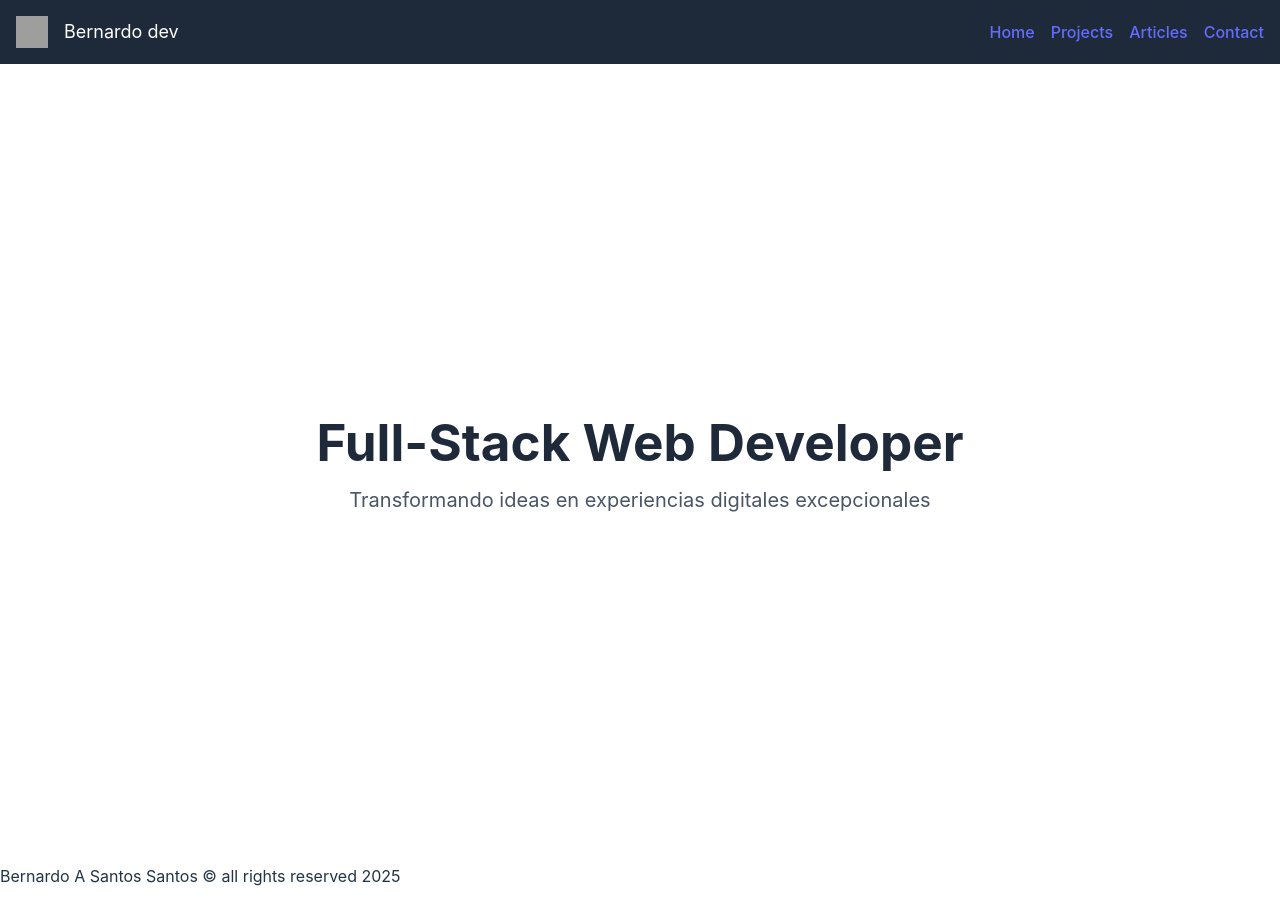
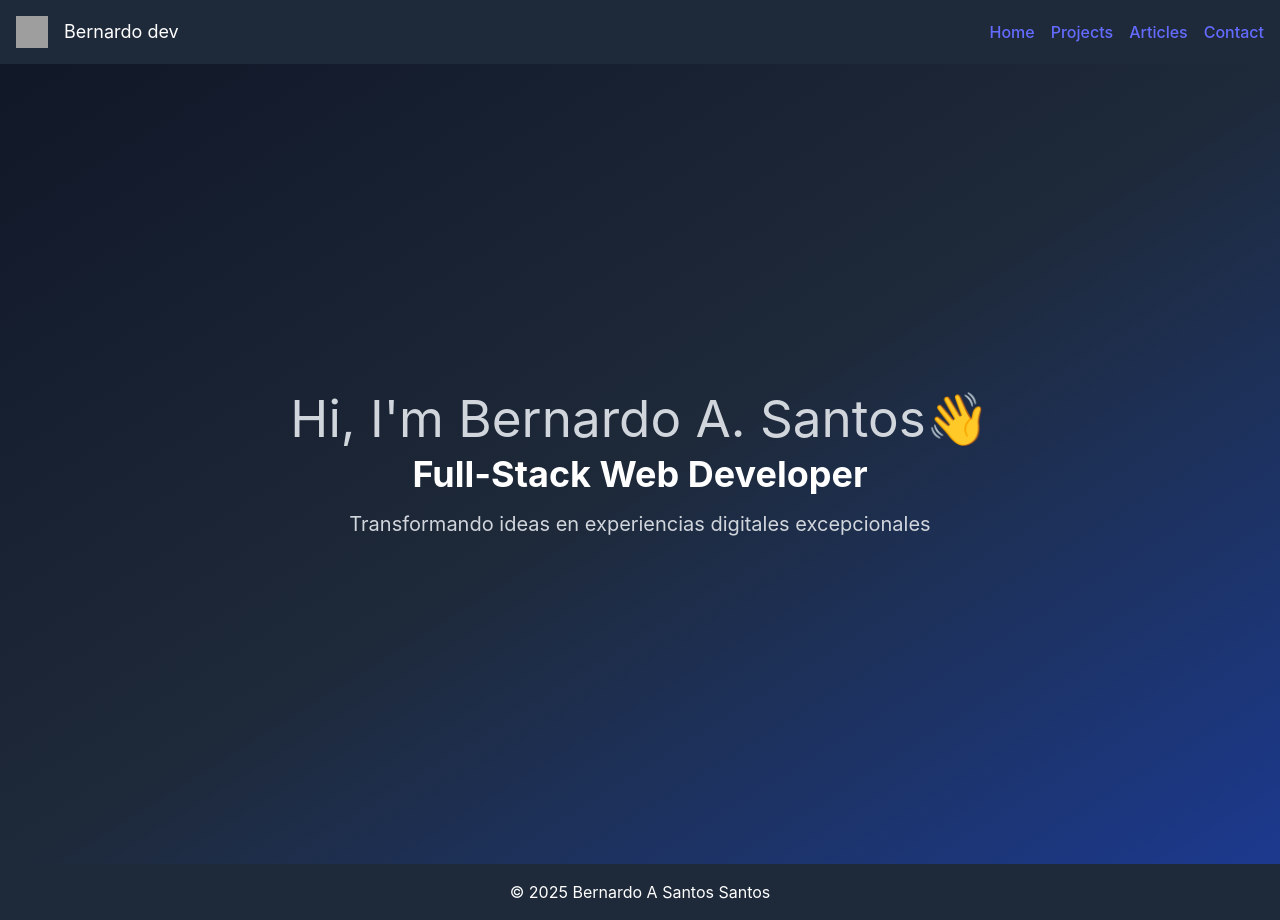
Before and after one commit to Bernardosantossantos/portafoliobs, a React (Vite) app: page / in a window 1280 px wide. Before the commit the page ends 888 px from the top, so only its background shows below. Built offline with nearby package versions, Linux system fonts and the light colour scheme; grey boxes are pictures that could not be loaded.

Commit message:
enhance Home page styling and update Footer component layout

```diff
--- a/src/components/Footer.jsx
+++ b/src/components/Footer.jsx
@@ -1,8 +1,8 @@
 // Footer.jsx
 function Footer() {
   return (
-    <footer>
-      <p>Bernardo A Santos Santos © all rights reserved 2025</p>
+    <footer className="bg-gray-800 text-white text-center py-4">
+      <p>© 2025 Bernardo A Santos Santos</p>
     </footer>
   );
 }
--- a/src/pages/Home.jsx
+++ b/src/pages/Home.jsx
@@ -1,11 +1,14 @@
 // Home.jsx
 function Home() {
     return (
-      <section className="flex flex-col items-center justify-center min-h-screen text-center px-4">
-        <h1 className="text-4xl font-bold text-gray-800 mb-4">
+      <section className="flex flex-col items-center justify-center min-h-screen text-center px-4 bg-gradient-to-br from-gray-900 via-gray-800 to-blue-900">
+        <h1 className="text-2xl text-gray-300 mb-2">
+          Hi, I'm Bernardo A. Santos👋
+        </h1>
+        <p className="text-4xl font-bold text-white mb-4">
           Full-Stack Web Developer
-        </h1>
-        <p className="text-xl text-gray-600 max-w-2xl">
+        </p>
+        <p className="text-xl text-gray-300 max-w-2xl">
           Transformando ideas en experiencias digitales excepcionales
         </p>
       </section>
```
